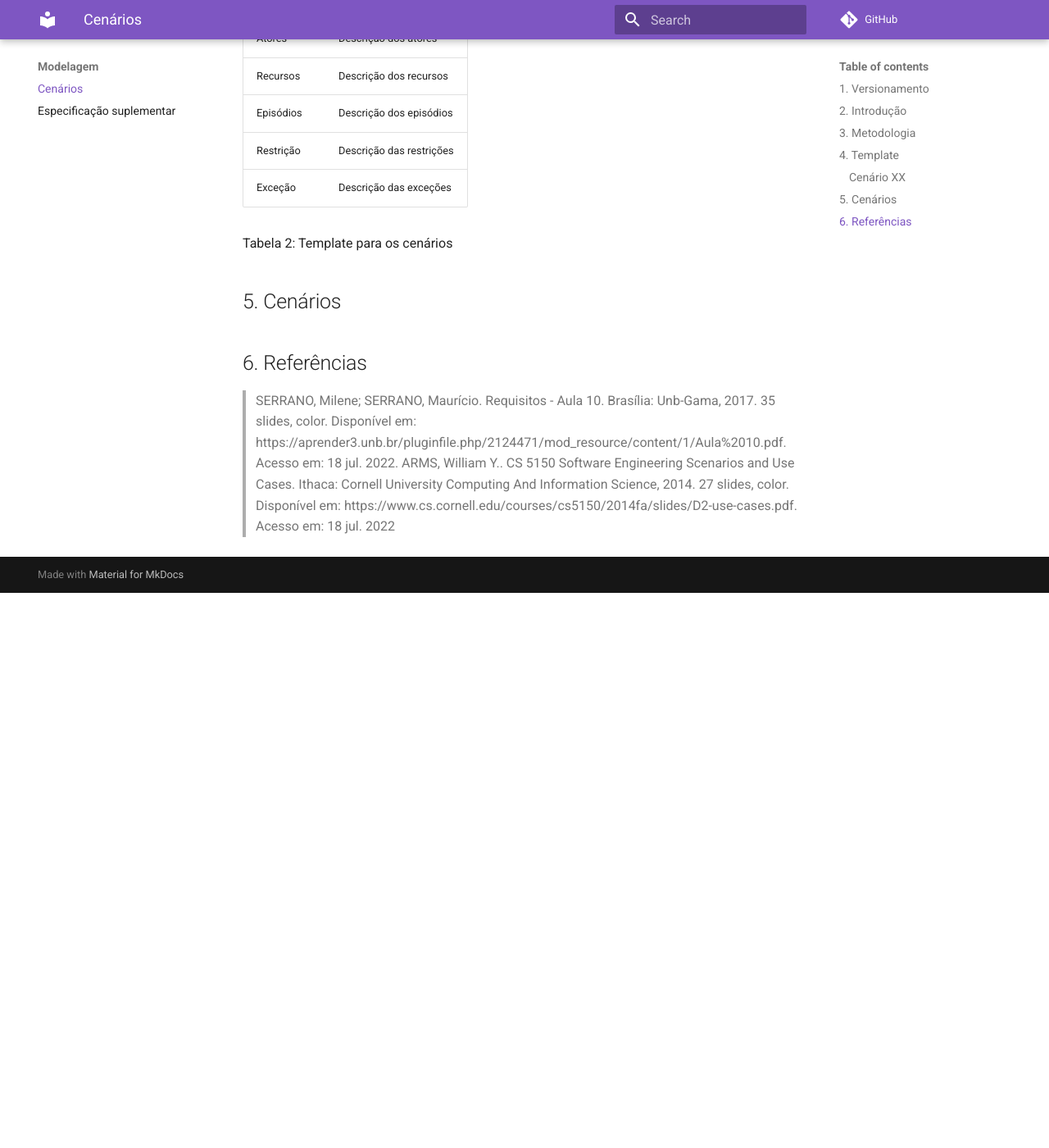
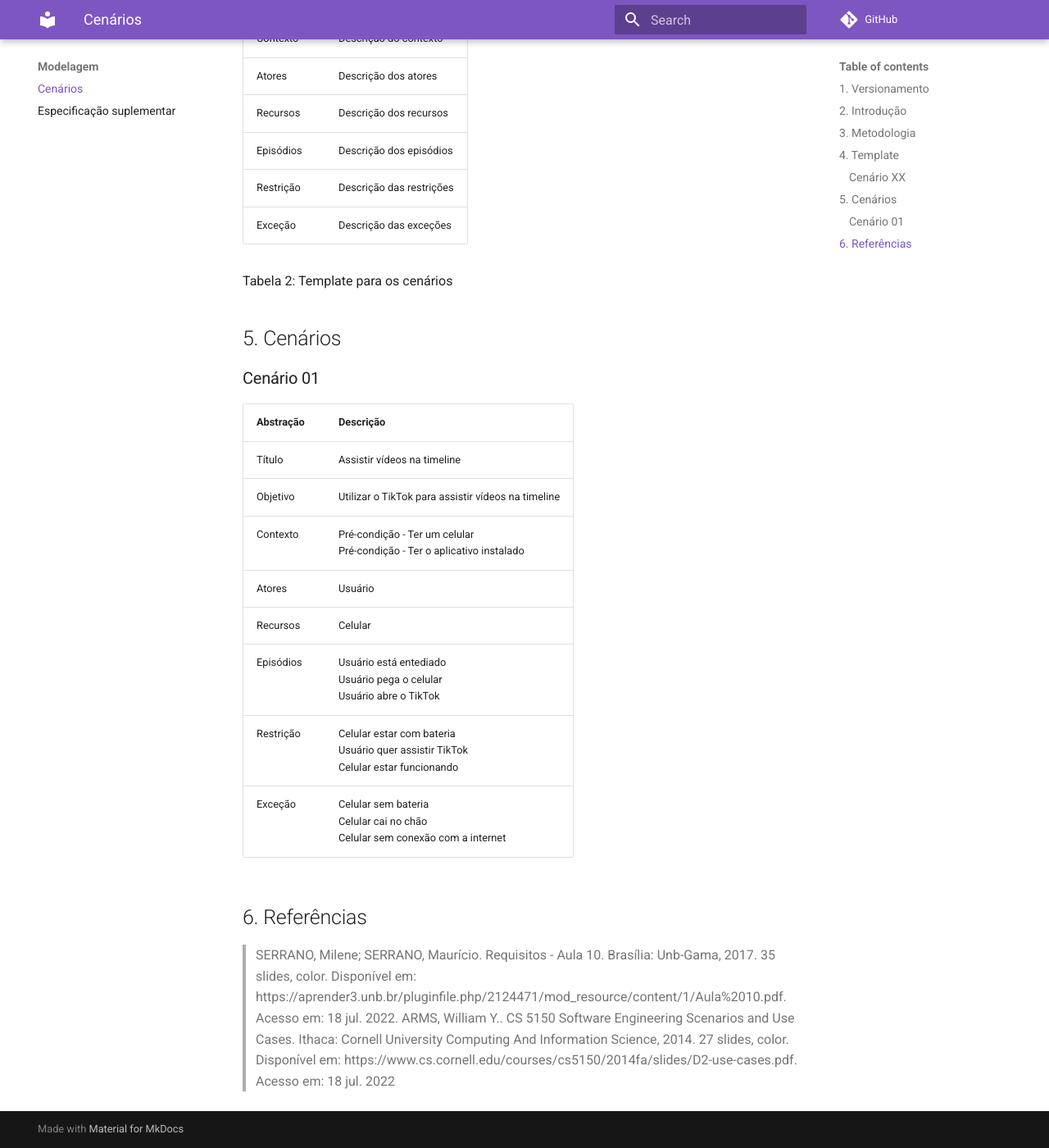
Before and after one commit to Requisitos-de-Software/2022.1-TikTok, an MkDocs documentation site: the page built from docs/modelagem/cenarios.md, in a window 1280 px wide and 1400 px high, scrolled down 1042 px. Shown: the whole window at 82% size. Built offline with MkDocs 1.6.1 and Material for MkDocs 9.7.7, drawn with Linux system fonts in a browser that asks for light colours; comment, search, counter and statistics services are not loaded; before the commit the page ends 1765 px from its top, so only the background shows below that; some of the changed text lies outside the part shown.

Commit message:
#35 - Adição do cenário 01

```diff
--- a/docs/modelagem/cenarios.md
+++ b/docs/modelagem/cenarios.md
@@ -7,6 +7,7 @@
 | Versão | Autor             | Alterações                        |
 | ------ | ----------------- | --------------------------------- |
 | 1.0    | Mateus Caltabiano | Abertura do documento de cenários |
+| 1.1       |       Mateus Caltabiano            |    Adição do cenário 01                               |
 
 
 ## 2. Introdução
@@ -38,7 +39,18 @@
 
 ## 5. Cenários
 
+### Cenário 01
 
+| Abstração | Descrição                                                                              |
+| --------- | -------------------------------------------------------------------------------------- |
+| Título    | Assistir vídeos na timeline                                                            |
+| Objetivo  | Utilizar o TikTok para assistir vídeos na timeline                                     |
+| Contexto  | Pré-condição - Ter um celular<br>Pré-condição - Ter o aplicativo instalado             |
+| Atores    | Usuário                                                                                |
+| Recursos  | Celular                                                                                |
+| Episódios | Usuário está entediado<br>Usuário pega o celular<br>Usuário abre o TikTok              |
+| Restrição | Celular estar com bateria<br>Usuário quer assistir TikTok<br>Celular estar funcionando |
+| Exceção   | Celular sem bateria<br>Celular cai no chão<br>Celular sem conexão com a internet       |
 
 ## 6. Referências
 
```
